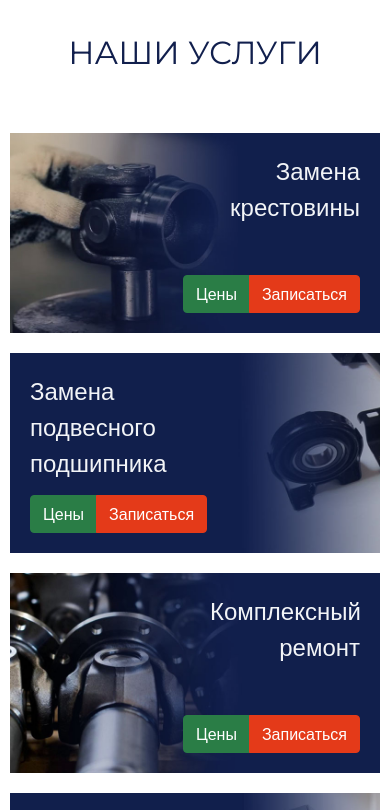
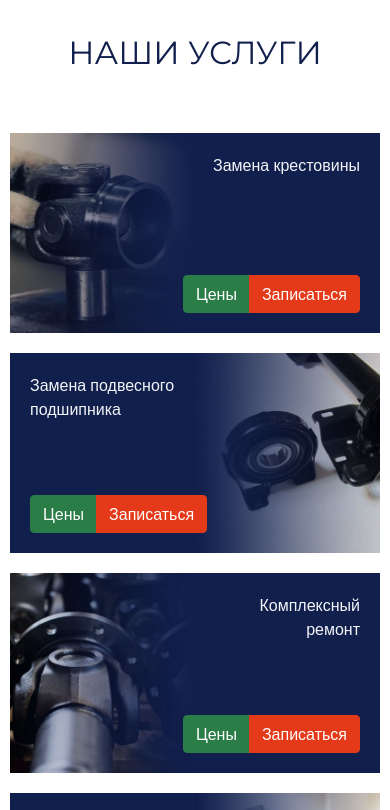
Before and after one commit to Olga-smart/kardan-doctor, a plain HTML site: page index.html in a window 390 px wide. Shown: the part 2080-2890 px from the top of the page. Drawn offline with nearby package versions, Linux system fonts and the light colour scheme.

Commit message:
modify services section adaptability

```diff
--- a/css/main.css
+++ b/css/main.css
@@ -371,6 +371,17 @@ h2 {
 }
 /* End Services */
 
+/* Media Services */
+@media (max-width: 400px) {
+	.services .services-item {
+		background-position: top center;
+	}
+	.services .services-item p {
+		 font-size: 1rem;
+	}
+}
+/* End Media Services */
+
 /* Media Repair */
 /* Extra Small */
 @media (max-width: 575px) {
```
Also changed, not shown: index.html (indentation only).
